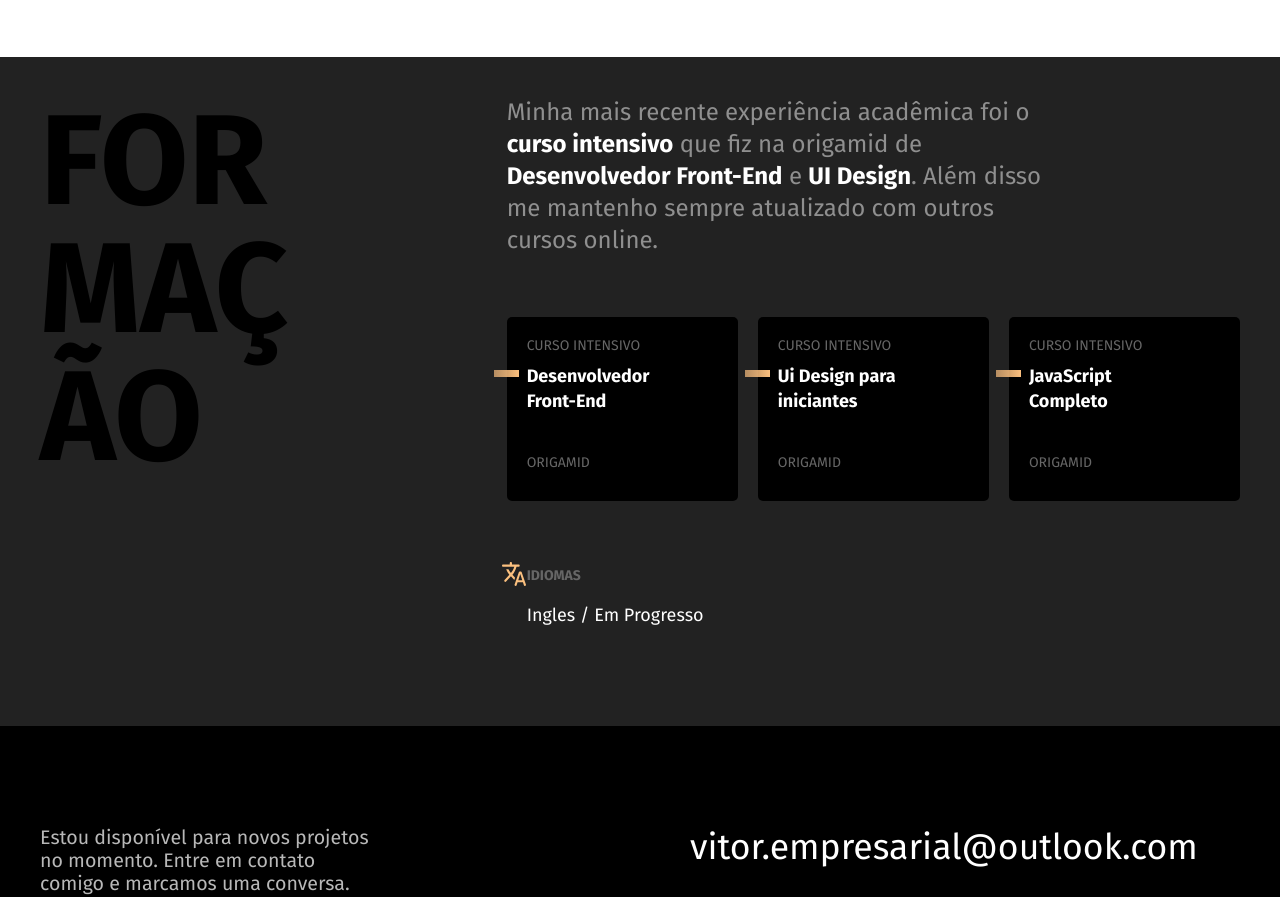
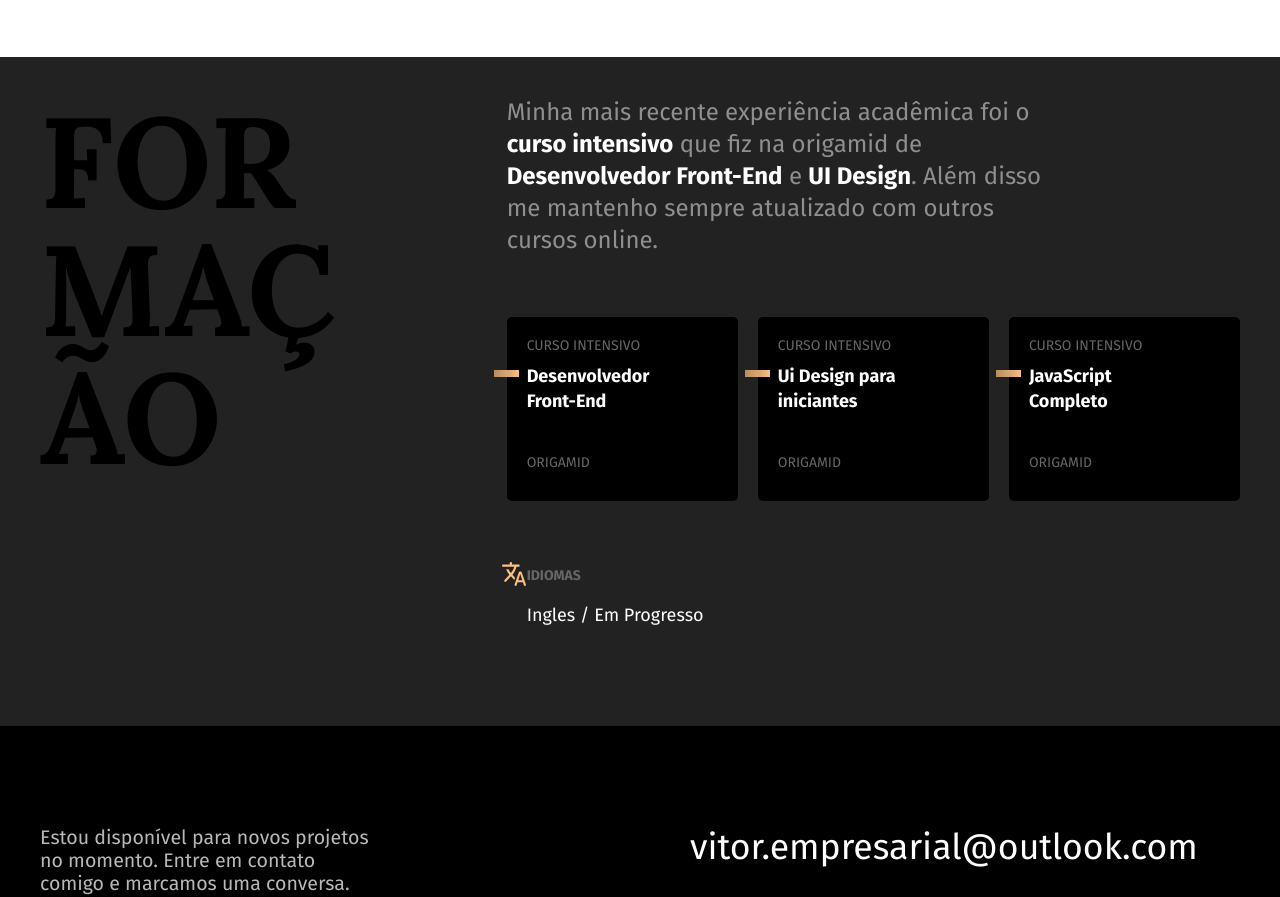
Before and after one commit to VitorToniasso/Portifolio, a plain HTML site: page portifolio - Copia/index.html in a window 1280 px wide. Shown: the part 1334-2231 px from the top of the page. Drawn offline with Linux system fonts and the light colour scheme.

Commit message:
update font

```diff
--- a/portifolio - Copia/css/formacao.css
+++ b/portifolio - Copia/css/formacao.css
@@ -14,6 +14,7 @@
 
 .formacao .subtitulo {
   color: #000;
+  font-family: "Lora", serif;
 }
 
 .formacao-texto {
```
